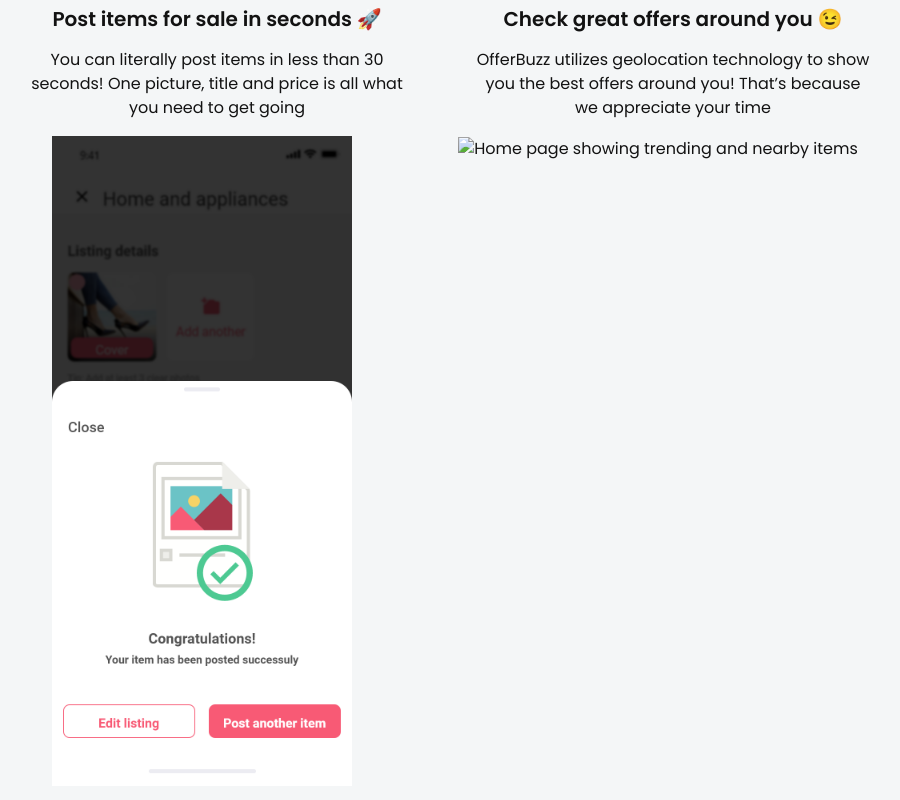
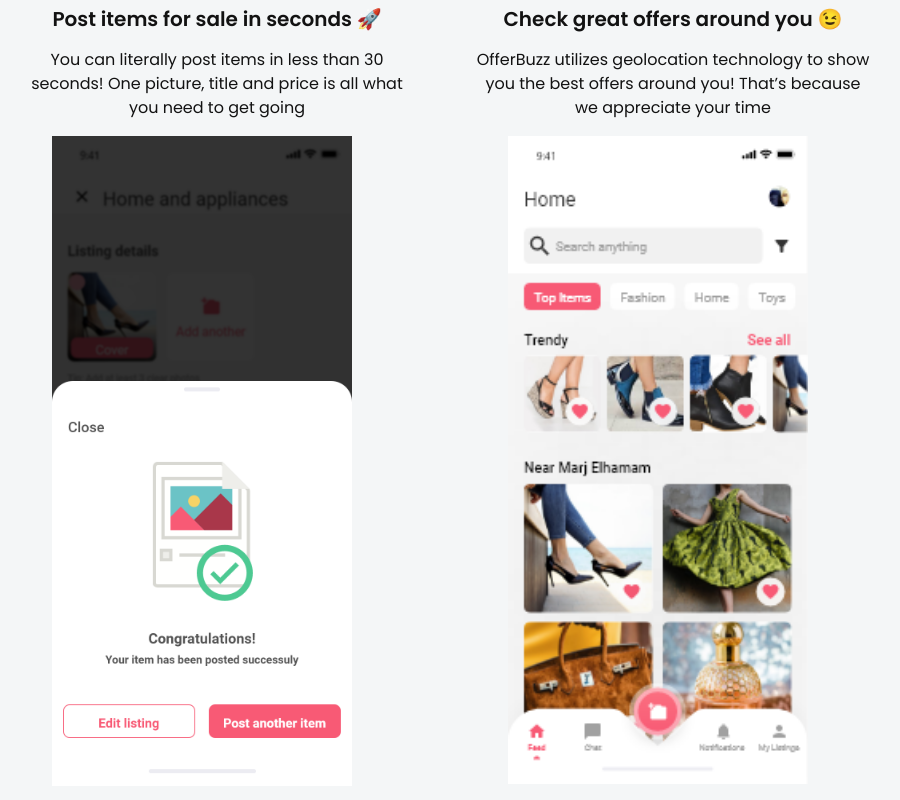
Before and after one commit to zaidq92/zaidq92.github.io, a plain HTML site: page index.html in a window 1280 px wide. Shown: the part 2320-3120 px from the top of the page, without its empty margins (210-1110 px from the left). Drawn offline with Linux system fonts and the light colour scheme; files whose address does not match are found by name.

Commit message:
Update index.html

```diff
--- a/index.html
+++ b/index.html
@@ -202,7 +202,7 @@
                             <p class="text">OfferBuzz utilizes geolocation technology to show you the best offers around you! That’s because we appreciate your time </p>
                         </div>
                         <div class="about-icon">
-                            <img src="assets/images/Home page.png" alt="Home page showing trending and nearby items">
+                            <img src="assets/images/Feed_ND.png" alt="Home page showing trending and nearby items">
                         </div>
 
                     </div> <!-- single about -->
```
